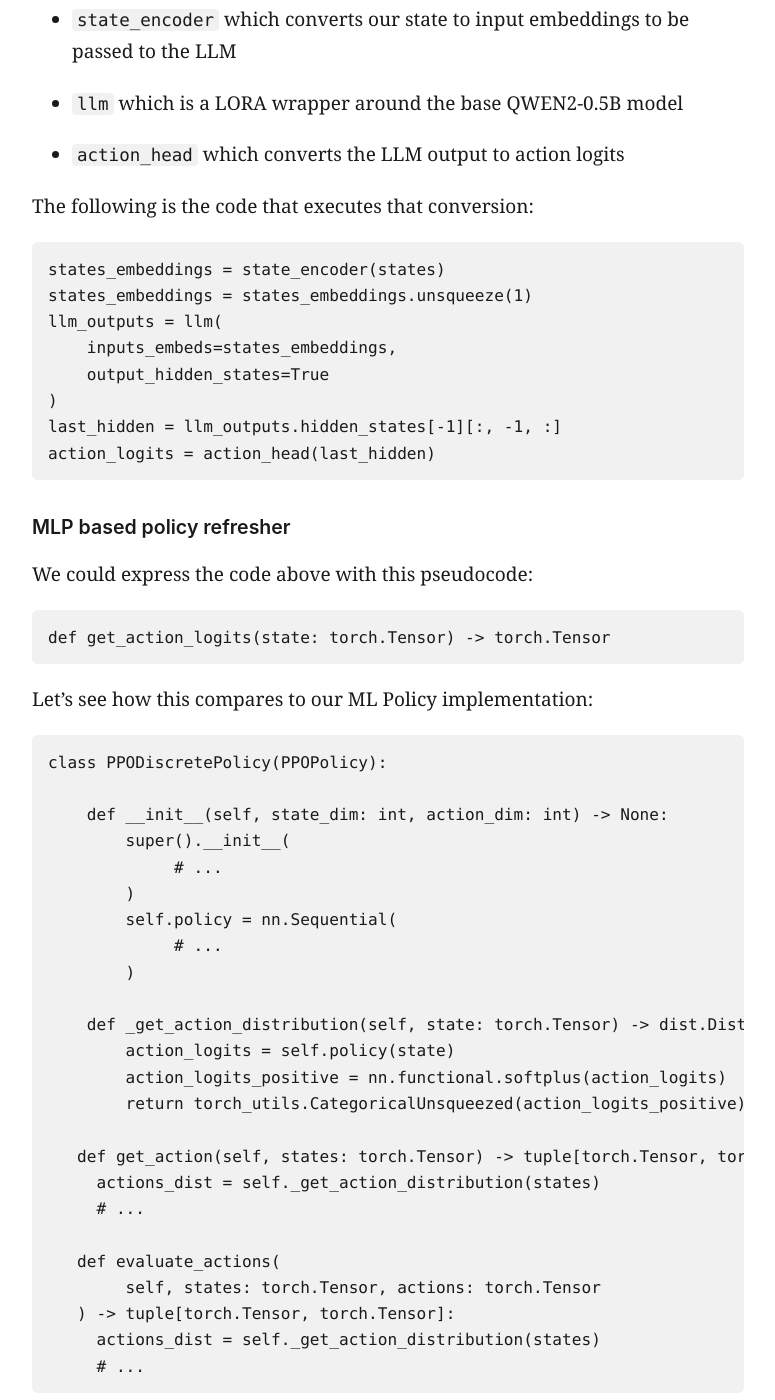
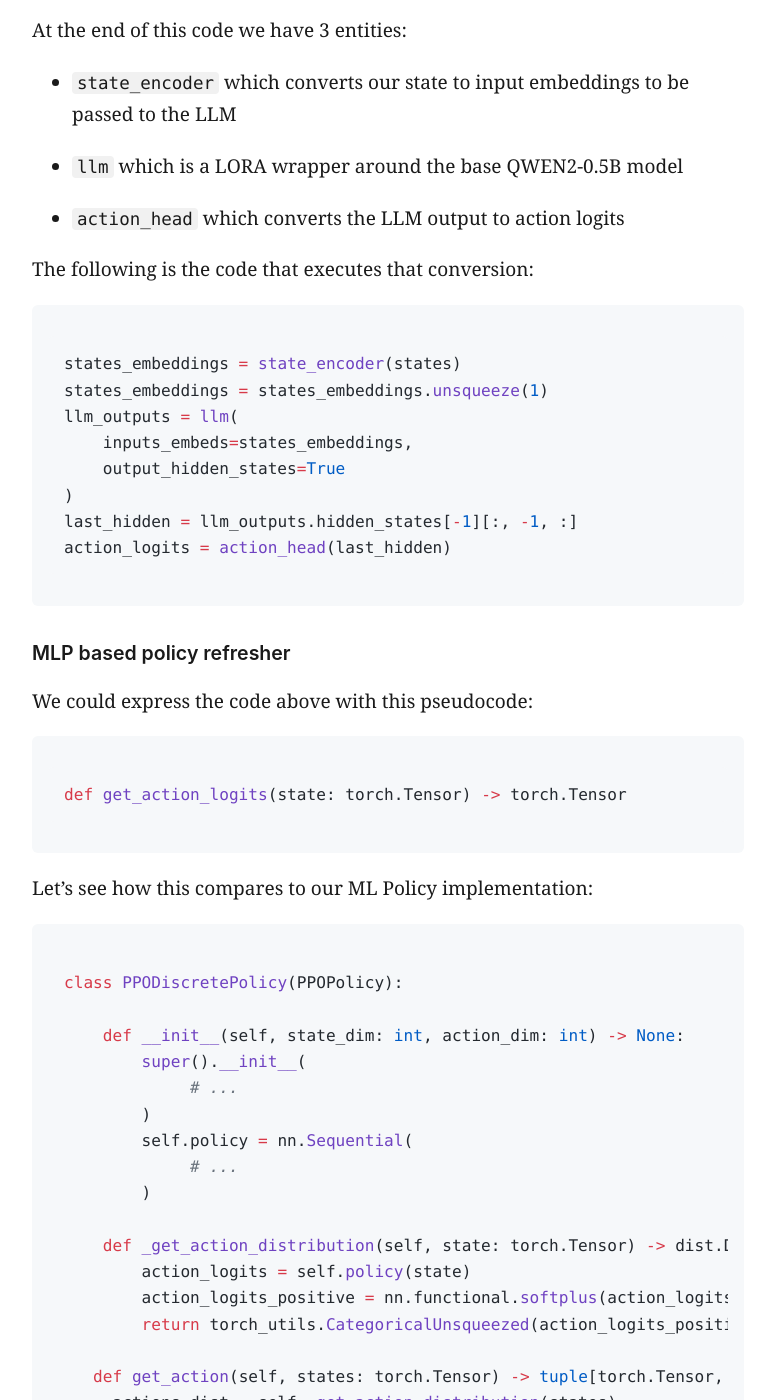
Before and after one commit to paksas/paksas.github.io, a Jekyll site: the page built from _posts/2026-01-20-where-rl-training-algorithm-ends.md, in a window 1280 px wide and 1400 px high, scrolled down 5111 px. Shown: the whole window, without its empty margins (252-1027 px from the left). Built offline with Jekyll 4.4.1, drawn with Linux system fonts in a browser that asks for light colours; our own code applies the rules of GitHub Pages for plain Markdown files; a script that is not in the unit is left out; some of the changed text lies outside the part shown.

Commit message:
enable code syntax highlighting

````diff
--- a/_config.yml
+++ b/_config.yml
@@ -11,6 +11,11 @@
 markdown: kramdown
 kramdown:
   math_engine: mathjax
+  syntax_highlighter: rouge
+  syntax_highlighter_opts:
+    block:
+      line_numbers: false
+  input: GFM
 
 plugins:
   - jekyll-feed
--- a/_posts/2026-01-20-where-rl-training-algorithm-ends.md
+++ b/_posts/2026-01-20-where-rl-training-algorithm-ends.md
@@ -68,7 +68,7 @@ Tokenizer acts as an input encoder and an output decoder. It is either jointly t
 We will therefore need to train our own encoder and decoder. In this way, we’ll train those new layers to represent the inputs and decode the outputs in a way that best align with the LLM.
 
 The final construct looks like this:
-```
+```python
 import peft
 import transformers as tr
 import torch
@@ -115,7 +115,7 @@ At the end of this code we have 3 entities:
   * `action_head` which converts the LLM output to action logits
 
 The following is the code that executes that conversion:
-```
+```python
 states_embeddings = state_encoder(states)
 states_embeddings = states_embeddings.unsqueeze(1)
 llm_outputs = llm(
@@ -129,12 +129,12 @@ action_logits = action_head(last_hidden)
 ### MLP based policy refresher
 
 We could express the code above with this pseudocode:
-```
+```python
 def get_action_logits(state: torch.Tensor) -> torch.Tensor
 ```
 
 Let’s see how this compares to our ML Policy implementation:
-```
+```python
 class PPODiscretePolicy(PPOPolicy):
 
     def __init__(self, state_dim: int, action_dim: int) -> None:
--- a/assets/css/style.scss
+++ b/assets/css/style.scss
@@ -48,15 +48,48 @@ code, pre {
   font-family: ui-monospace, SFMono-Regular, "SF Mono", Menlo, Consolas, monospace;
   font-size: 0.92em;
 }
-pre {
-  background: var(--tag-bg);
+pre, .highlight pre, div.highlight {
+  background: #f6f8fa;
   padding: 14px 16px;
   border-radius: 6px;
   overflow-x: auto;
   line-height: 1.5;
 }
+.highlighter-rouge .highlight,
+figure.highlight {
+  background: #f6f8fa;
+  border-radius: 6px;
+}
 code { background: var(--tag-bg); padding: 1px 5px; border-radius: 4px; }
-pre code { background: transparent; padding: 0; border-radius: 0; }
+pre code, .highlight code { background: transparent; padding: 0; border-radius: 0; }
+
+/* ---- Rouge syntax highlighting (GitHub-light) ---- */
+.highlight { color: #24292f; }
+.highlight .c, .highlight .ch, .highlight .cd, .highlight .cm,
+.highlight .cpf, .highlight .c1, .highlight .cs { color: #6a737d; font-style: italic; }
+.highlight .err { color: #f6f8fa; background-color: #b31d28; }
+.highlight .k, .highlight .kc, .highlight .kd, .highlight .kn,
+.highlight .kp, .highlight .kr, .highlight .kt { color: #d73a49; }
+.highlight .o, .highlight .ow { color: #d73a49; }
+.highlight .n { color: #24292f; }
+.highlight .nb { color: #005cc5; }
+.highlight .bp { color: #005cc5; }
+.highlight .nf, .highlight .fm, .highlight .nc, .highlight .nx { color: #6f42c1; }
+.highlight .nv, .highlight .vc, .highlight .vg, .highlight .vi { color: #e36209; }
+.highlight .nd, .highlight .ni, .highlight .ne { color: #6f42c1; }
+.highlight .nt { color: #22863a; }
+.highlight .s, .highlight .sa, .highlight .sb, .highlight .sc, .highlight .dl,
+.highlight .sd, .highlight .s2, .highlight .se, .highlight .sh, .highlight .si,
+.highlight .sx, .highlight .sr, .highlight .s1, .highlight .ss { color: #032f62; }
+.highlight .m, .highlight .mb, .highlight .mf, .highlight .mh,
+.highlight .mi, .highlight .il, .highlight .mo, .highlight .mx { color: #005cc5; }
+.highlight .gh, .highlight .bp { color: #005cc5; }
+.highlight .gd { color: #b31d28; background-color: #ffeef0; }
+.highlight .gi { color: #22863a; background-color: #f0fff4; }
+.highlight .gu { color: #6a737d; }
+.highlight .gr { color: #b31d28; }
+.highlight .ge { font-style: italic; }
+.highlight .gs { font-weight: bold; }
 
 blockquote {
   border-left: 3px solid var(--rule);
````
Also changed, not shown: _posts/2026-01-07-implementing-an-rl-algorithm-ppo.md (+10 -10 lines), _posts/2026-02-04-ppo-vs-grpo.md (+3 -3 lines).
